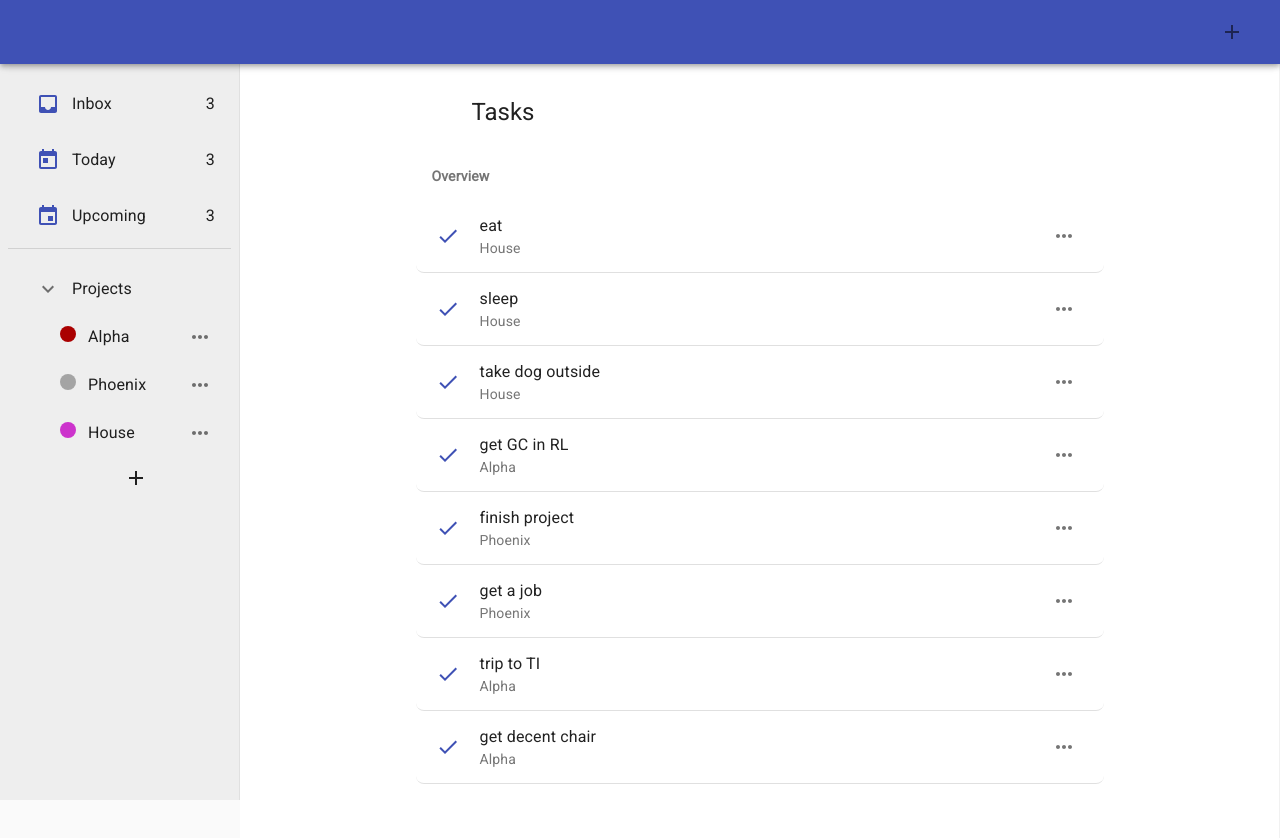
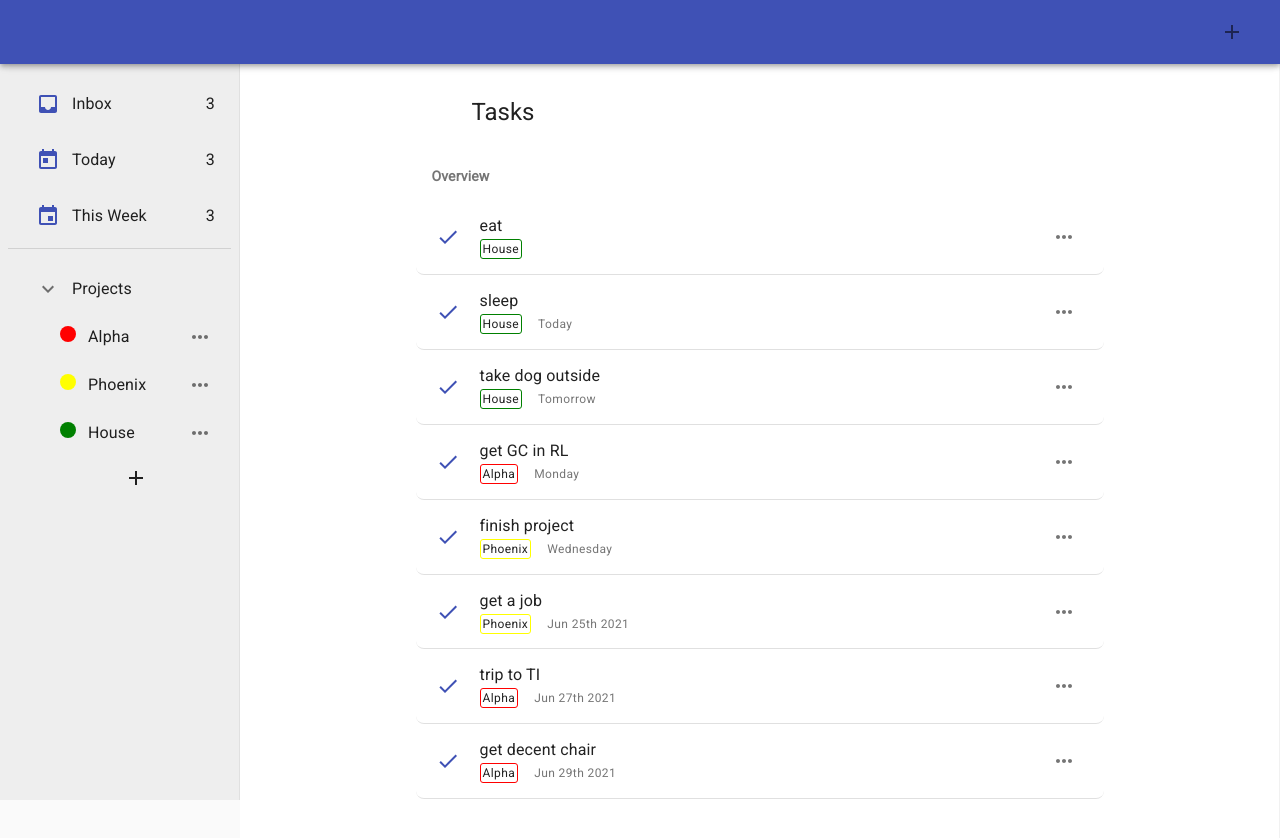
Before and after one commit to PedroZNunes/pedro-todolist, a React (Create React App) app: page / in a window 1280 px wide. Shown: the top 838 px of the page. Built offline with nearby package versions, Linux system fonts and the light colour scheme.

Commit message:
ta melhor q antes

```diff
--- a/src/App.js
+++ b/src/App.js
@@ -57,43 +57,43 @@ function App() {
       id: 1,
       description: "sleep",
       projectID: 2,
-      date: "2021-01-28"
+      date: moment().endOf('day')
     },
     {
       id: 2,
       description: "take dog outside",
       projectID: 2,
-      date: "2021-03-28"
+      date: moment().endOf('day').add(1, 'd')
     },
     {
       id: 3,
       description: "get GC in RL",
       projectID: 0,
-      date: "2021-05-28"
+      date: moment().endOf('day').add(3, 'd')
     },
     {
       id: 4,
       description: "finish project",
       projectID: 1,
-      date: "2021-07-28"
+      date: moment().endOf('day').add(5, 'd')
     },
     {
       id: 5,
       description: "get a job",
       projectID: 1,
-      date: "2021-09-28"
+      date: moment().endOf('day').add(7, 'd')
     },
     {
       id: 6,
       description: "trip to TI",
       projectID: 0,
-      date: "2021-10-28"
+      date: moment().endOf('day').add(9, 'd')
     },
     {
       id: 7,
       description: "get decent chair",
       projectID: 0,
-      date: "2021-11-28"
+      date: moment().endOf('day').add(11, 'd')
     }
   ]);
 
@@ -191,17 +191,17 @@ function App() {
     {
       id: 0,
       name: 'Alpha',
-      color: '#aa0000'
+      color: 'red'
     },
     {
       id: 1,
       name: 'Phoenix',
-      color: '#a4a4a4'
+      color: 'yellow'
     },
     {
       id: 2,
       name: 'House',
-      color: '#cc33cc'
+      color: 'green'
     }
   ]);
 
@@ -338,7 +338,7 @@ function App() {
             return;
           }
 
-          if( moment(task.date).isSameOrBefore(dueDate)) {
+          if( moment(task.date).isSameOrBefore(dueDate) && moment(task.date).isAfter(moment()) ) {
             filteredTasks.push(task);
           }
 
--- a/src/components/MenuBody.js
+++ b/src/components/MenuBody.js
@@ -86,8 +86,8 @@ function MenuBody(props) {
 
     const filters = [
         { text: 'Inbox', icon: <InboxIcon />,       onClick: () => { props.handleProjectFilter(null); props.handleDateFilter(null) } },
-        { text: 'Today', icon: <TodayIcon />,       onClick: () => { props.handleDateFilter(moment()) } },
-        { text: 'Upcoming', icon: <UpcomingIcon />, onClick: () => { props.handleDateFilter(moment().add(7, 'd')) } }
+        { text: 'Today', icon: <TodayIcon />,       onClick: () => { props.handleDateFilter(moment().endOf('day')) } },
+        { text: 'This Week', icon: <UpcomingIcon />, onClick: () => { props.handleDateFilter(moment().endOf('week')) } }
     ]
 
     const [selectedProject, setSelectedProject] = React.useState({ });
--- a/src/components/TaskDialog.js
+++ b/src/components/TaskDialog.js
@@ -111,7 +111,7 @@ function TaskDialog(props) {
 
     // let tempDate = value + " +0000";
     // let date = moment(tempDate, "YYYY-MM-DD Z");
-    let date = moment.utc(value);
+    let date = moment(value).endOf('day');
     // date.utc();
     // console.log(date.format("YYYY-MM-DD"));
     setDueDate(date.format("YYYY-MM-DD"));
--- a/src/components/TasksView.js
+++ b/src/components/TasksView.js
@@ -19,10 +19,24 @@ import {
     EditOutlined as EditIcon,
     CheckOutlined as CheckIcon,
     Delete as DeleteIcon,
-    MoreHoriz as MoreHorizIcon
+    MoreHoriz as MoreHorizIcon,
+    FiberManualRecord as ProjectColorIcon
 } from '@material-ui/icons';
+import moment from 'moment';
 
 const useStyles = makeStyles((theme) => ({
+    inline: {
+        paddingRight: theme.spacing(2)
+    },
+    inlineProject: {
+        marginRight: theme.spacing(2),
+        padding: '2px',
+        border: "1px solid",
+        borderRadius:"3px"
+    },
+    itemContent: {
+        flexGrow: 3
+    },
     grow: {
         flexGrow: 1
     }
@@ -76,6 +90,38 @@ function TasksView(props) {
         e.stopPropagation();
         setAnchorEl(null);
     };
+    console.log(`today ${moment().endOf('day').format("DD-MM-YYYY hh:mm")}`);
+    console.log(`tomorrow ${moment().endOf('day').add(1, 'd').format("DD-MM-YYYY hh:mm")}`);
+    console.log(`week ${moment().endOf('day').add(6, 'd').format("DD-MM-YYYY hh:mm")}`);
+
+    const getDateToScreen = (dateString) => {
+        let out = '';
+
+        if(dateString !== null){
+            let date = moment(dateString);
+            if (date.isSameOrAfter(moment())){
+                console.log(`date is ${date.format("DD-MM-YYYY hh:mm")}`)
+
+
+                let a = date.isSameOrBefore(moment().endOf('day'));
+                if(date.isSameOrBefore(moment().endOf('day'))){
+                    out = "Today";
+                }
+                else if (date.isSameOrBefore(moment().endOf('day').add(1, 'd'))) {
+                    out= 'Tomorrow';
+                }
+                else if (date.isSameOrBefore(moment().add(6, 'd'))){
+                    out = date.format('dddd');
+                }
+                else {
+                    out= date.format('MMM Do YYYY');
+                }
+
+            }
+            // date.toLocaleString();
+        }
+        return out;
+    }
 
     return (
         <div className="today_view" style={{
@@ -103,12 +149,50 @@ function TasksView(props) {
                             >
                                 <CheckIcon color="primary" />
                             </IconButton>
+                            <div className={classes.itemContent}>
+
                             <ListItemText
-                                primary={task.description}
-                                secondary={props.projects.find(project => project.id === task.projectID)?.name}
+                                primary={
+                                    <React.Fragment>
+
+                                    <Typography
+                                        component="span"
+                                        variant="body1"
+                                        className={classes.inline}
+                                        color="textPrimary"
+                                    >
+                                        {task.description}
+                                    </Typography>
+                                    </React.Fragment>
+                                }
+
+                                secondary={
+                                    <React.Fragment>
+
+
+                                    <Typography
+                                        component="span"
+                                        variant="caption"
+                                        className={classes.inlineProject}
+                                        style={{borderColor:  props.projects.find(project => project.id === task.projectID)?.color}}
+                                        color="textPrimary"
+                                    >
+                                        {props.projects.find(project => project.id === task.projectID)?.name}
+                                    </Typography>
+
+                                    <Typography
+                                        component="span"
+                                        variant="caption"
+                                        className={classes.inline}
+                                        color="textSecondary"
+                                    >
+                                        {getDateToScreen(task.date)}
+                                    </Typography>
+
+                                    </React.Fragment>
+                                }
                             />
-
-                            <div className={classes.grow} />
+                            </div>
 
                             <IconButton
                                 aria-label="more"
```
